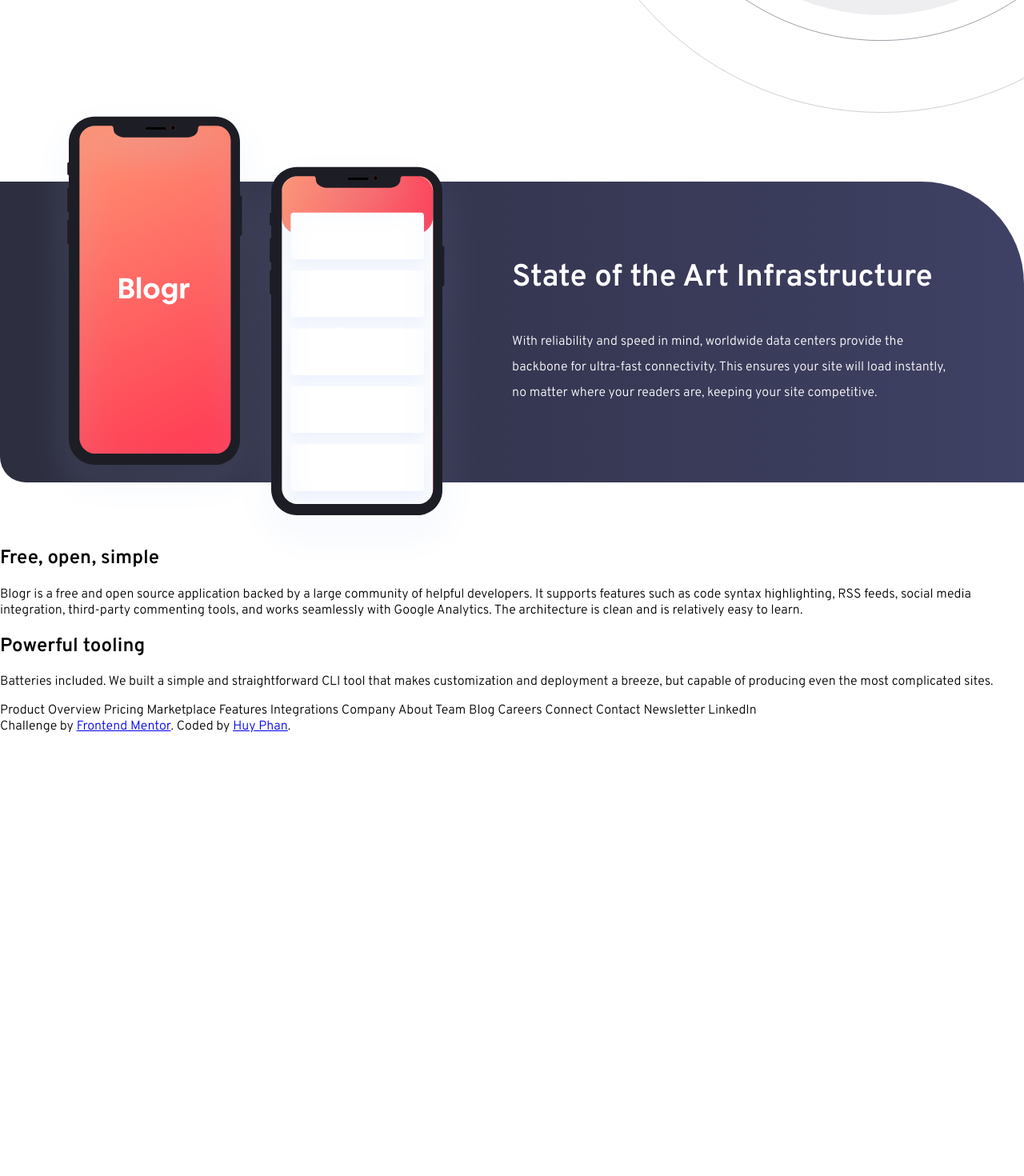
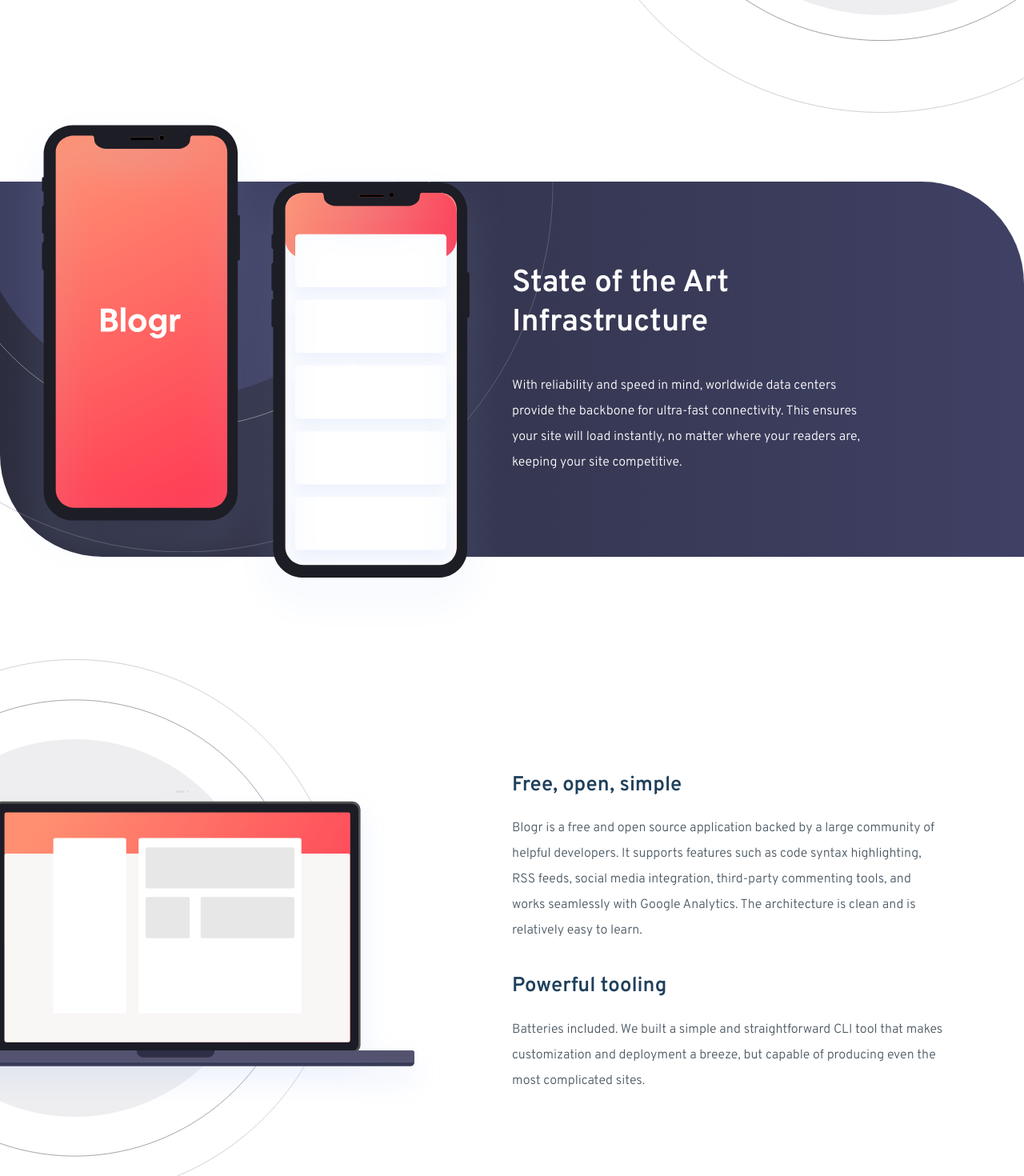
Before and after one commit to huyphan2210/blogr-landing-page-svelte, a Svelte app: page / in a window 1280 px wide. Shown: the part 1580-3050 px from the top of the page at 80% size. Before the commit the page ends 2498 px from the top, so only its background shows below. Built offline with nearby package versions, Linux system fonts and the light colour scheme.

Commit message:
Main component for desktop

```diff
--- a/src/components/Main.svelte
+++ b/src/components/Main.svelte
@@ -1,8 +1,10 @@
 <script lang="ts">
     import heroImg from '../assets/images/bg-pattern-intro-desktop.svg'
     import editorDesktop from '../assets/images/illustration-editor-desktop.svg'
+    import laptopDesktop from '../assets/images/illustration-laptop-desktop.svg'
 
     import phone from '../assets/images/illustration-phones.svg'
+    import circle from '../assets/images/bg-pattern-circles.svg'
 </script>
 <main>
     <section id='hero'>
@@ -41,8 +43,9 @@
         </div>
     </section>
     <section id='art'>
+        <img id='phone' src={phone} alt='Phone'>
         <div>
-            <img src={phone} alt='Phone'>
+            <img src={circle} alt='Circle'>
         </div>
         <article>
             <h1>State of the Art Infrastructure</h1>
@@ -53,6 +56,10 @@
         </article>
     </section>
     <section id='reason'>
+        <div class='paragraph'>
+            <div class='backgroundImg2'>
+                <img src={laptopDesktop} alt='Editor'>
+            </div>
             <article>
                 <div>
                     <h2>Free, open, simple</h2>
@@ -70,6 +77,7 @@
                     </p>
                 </div>
             </article>
+        </div>
     </section>
 </main>
 <style scoped>
@@ -138,7 +146,7 @@
         grid-template-columns: 50% 50%;
     }
         .paragraph article {
-            padding: 15%;
+            padding: 15% 0 15% 15%;
             display: flex;
             flex-direction: column;
             justify-content: center;
@@ -152,25 +160,40 @@
                 line-height: 2rem;
             }
 
-        .backgroundImg {
-            position: relative;
-        }
             .backgroundImg img {
                 width: 130%;
                 transform: translate(3%);
             }
 
+            .backgroundImg2 img {
+                width: 130%;
+                transform: translate(-29%);
+            }
+
     #art {
-        display: grid;
-        justify-content: center;
-        grid-template-columns: 50% 50%;
+        display: flex;
+        justify-content: end;
         color: white;
         background-image: linear-gradient(to right, hsl(237, 17%, 21%), hsl(237, 23%, 32%));
-        border-radius: 0 8rem 0 2rem;
+        border-radius: 0 8rem 0 8rem;
         margin-block: 5rem;
+        position: relative;
+        overflow-y: visible;
+        min-height: 50vh;
+    }
+        #phone {
+            position: absolute;
+            z-index: 1;
+            left: 25%;
+            top: 50%;
+            transform: translate(-50%, -50%);
+            height: 140%;
         }
         #art article {
-            padding: 15% 15% 15% 0;
+            position: relative;
+            width: 35%;
+            padding: 8% 15% 8% 0;
+            z-index: 1;
         }
             #art article h1 {
                 margin-block-start: 0;
@@ -180,15 +203,30 @@
                 line-height: 2rem;
                 margin-block-end: 0;
             }
-        #art div{
-            overflow: visible;
-            position: relative;
+        #art div {
+            position: absolute;
+            left: 0;
+            height: 100%;
+            width: 60%;
+            overflow: hidden;
+            z-index: 0;
         }
             #art div img {
                 position: absolute;
-                top: 50%;
-                left: 50%;
-                transform: translate(-50%, -50%);
+                left: 0;
+                top: 0;
+                transform: translate(-25%, -50%);
+                width: 120%;
+            }
+
+    #reason .paragraph article {
+        padding: 15% 15% 15% 0;
+    }
+
+@media screen and (min-aspect-ratio: 1) and (max-width: 1024px) {
+    #phone {
+        height: 130%;
+    }
 }
 
 @media screen and (max-aspect-ratio: 1) {
```
Lines whose indentation alone changed are shown as unchanged.
